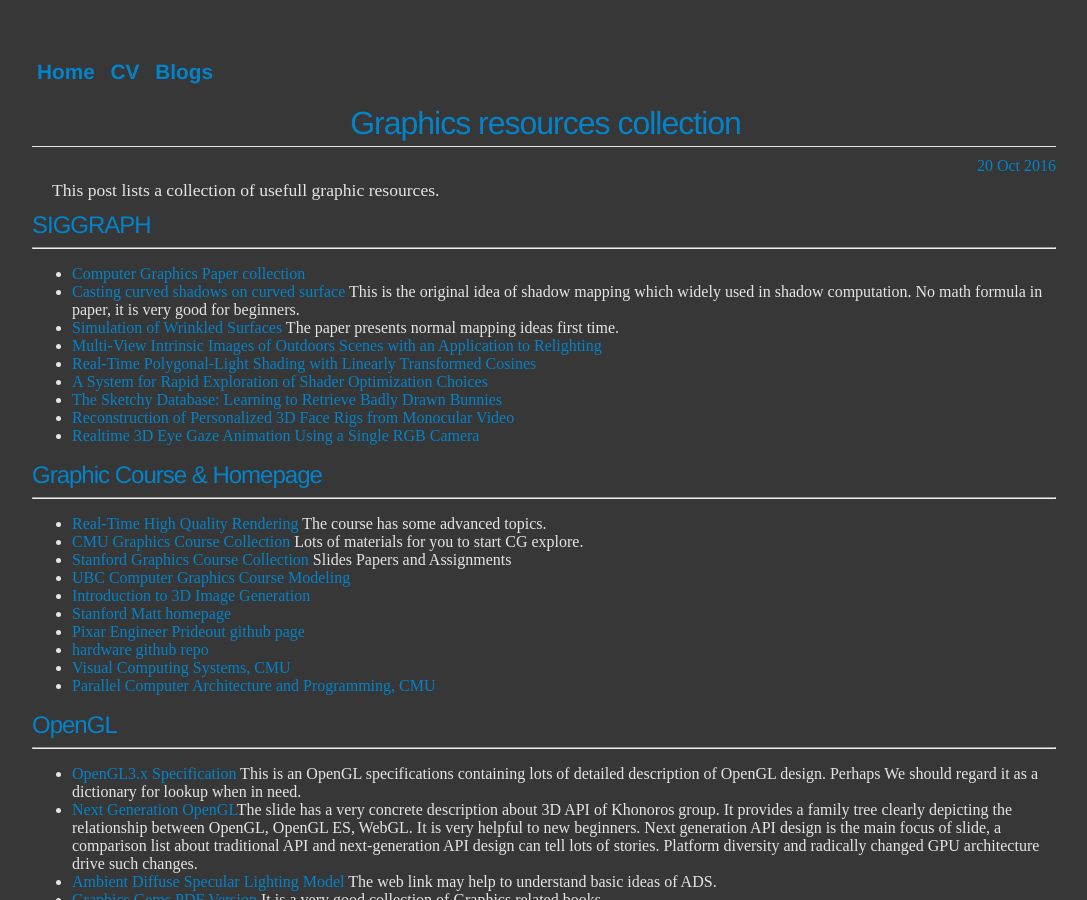
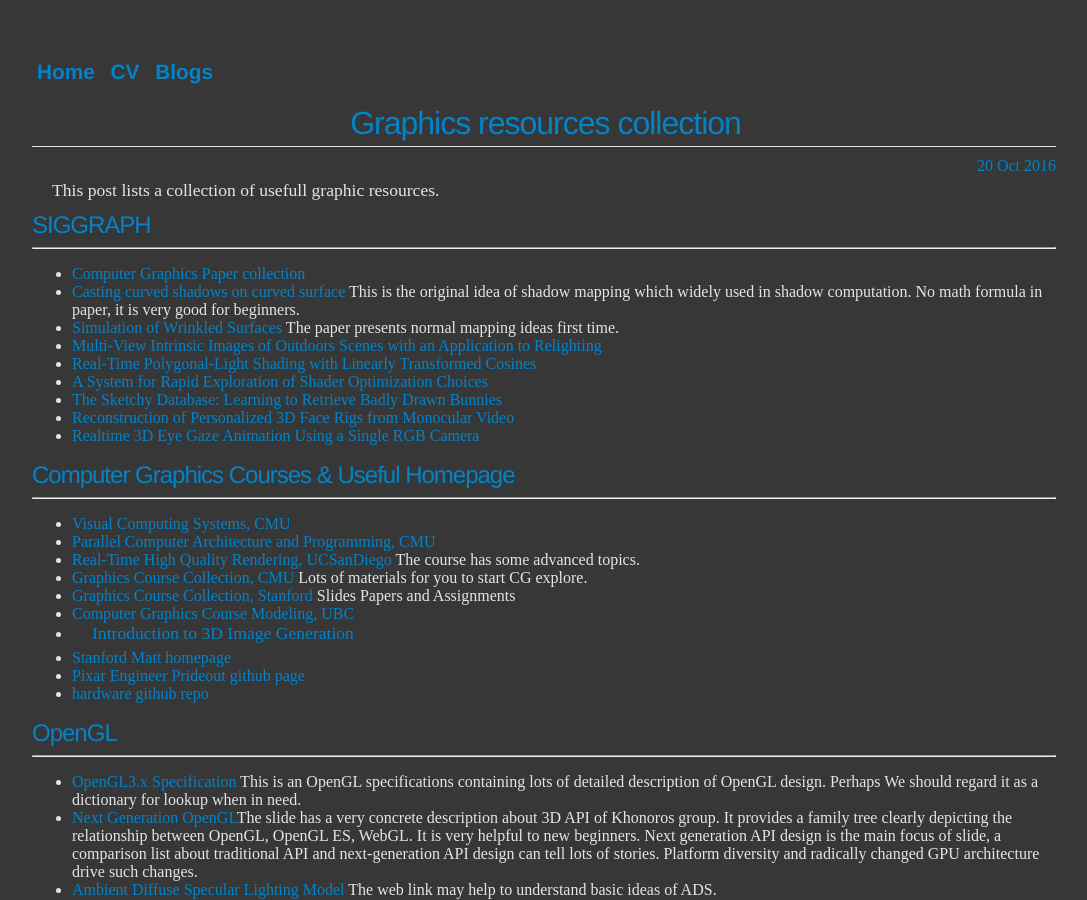
Before and after one commit to ychding11/ychding11.github.io, a Jekyll site: the page built from _posts/2015-03-23-Graphics-Resources.md, in a window 1280 px wide and 900 px high. Shown: the whole window, without its empty margins (96-1183 px from the left). Built offline with Jekyll 4.4.1, drawn with Linux system fonts in a browser that asks for light colours; formulas are drawn with MathJax 3; some of the changed text lies outside the part shown.

Commit message:
modify style

```diff
--- a/_posts/2015-03-23-Graphics-Resources.md
+++ b/_posts/2015-03-23-Graphics-Resources.md
@@ -20,19 +20,21 @@
 - [Reconstruction of Personalized 3D Face Rigs from Monocular Video](http://gvv.mpi-inf.mpg.de/projects/PersonalizedFaceRig/)
 - [Realtime 3D Eye Gaze Animation Using a Single RGB Camera](http://faculty.cs.tamu.edu/jchai/projects/projects.htm)
 
-## Graphic Course & Homepage
+## Computer Graphics Courses & Useful Homepage
 ---
 
-- [Real-Time High Quality Rendering](http://cseweb.ucsd.edu/~ravir/274/15/274.html) The course has some advanced topics.
-- [CMU Graphics Course Collection](http://graphics.cs.cmu.edu/?page_id=16) Lots of materials for you to start CG explore.
-- [Stanford Graphics Course Collection](http://graphics.stanford.edu/courses/) Slides Papers and Assignments
-- [UBC Computer Graphics Course Modeling](http://www.cs.ubc.ca/~sheffa/dgp/sylabus.html)
+- [Visual Computing Systems, CMU](http://graphics.cs.cmu.edu/courses/15869/fall2014/)
+- [Parallel Computer Architecture and Programming, CMU](http://15418.courses.cs.cmu.edu/spring2016/home)
+- [Real-Time High Quality Rendering, UCSanDiego](http://cseweb.ucsd.edu/~ravir/274/15/274.html) The course has some advanced topics.
+- [Graphics Course Collection, CMU](http://graphics.cs.cmu.edu/?page_id=16) Lots of materials for you to start CG explore.
+- [Graphics Course Collection, Stanford](http://graphics.stanford.edu/courses/) Slides Papers and Assignments
+- [Computer Graphics Course Modeling, UBC](http://www.cs.ubc.ca/~sheffa/dgp/sylabus.html)
 - [Introduction to 3D Image Generation](http://web.cse.ohio-state.edu/~hwshen/781/Site/Main.html)
+
+
 - [Stanford Matt homepage](https://graphics.stanford.edu/~mdfisher/index.html)
 - [Pixar Engineer Prideout github page](http://github.prideout.net/)
 - [hardware github repo](https://github.com/hardware)
-- [Visual Computing Systems, CMU](http://graphics.cs.cmu.edu/courses/15869/fall2014/)
-- [Parallel Computer Architecture and Programming, CMU](http://15418.courses.cs.cmu.edu/spring2016/home)
 
 ## OpenGL
 ---
```
Also changed, not shown: other parts of _posts/2015-03-23-Graphics-Resources.md (+1 -1 lines).
